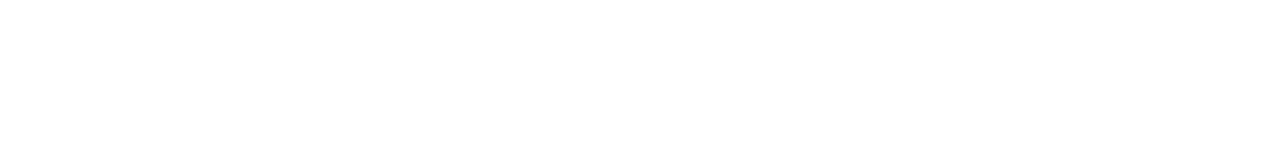
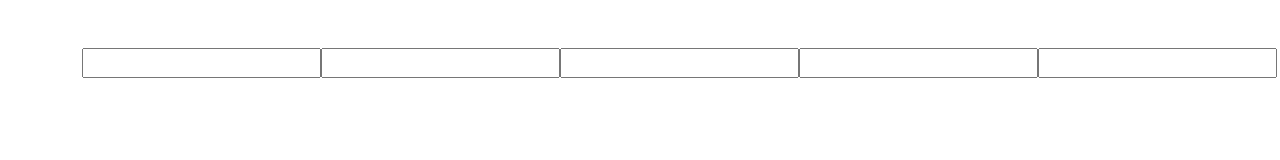
Before and after one commit to dariopalmesi/js-simon, a plain HTML site: page index.html in a window 1280 px wide. Drawn offline with nearby package versions, Linux system fonts and the light colour scheme.

Commit message:
upgrade initial commit

```diff
--- a/index.html
+++ b/index.html
@@ -1,11 +1,30 @@
 <!DOCTYPE html>
 <html lang="en">
+
 <head>
     <meta charset="UTF-8">
     <meta name="viewport" content="width=device-width, initial-scale=1.0">
+    <link href="https://cdn.jsdelivr.net/npm/bootstrap@5.3.3/dist/css/bootstrap.min.css" rel="stylesheet"
+        integrity="sha384-QWTKZyjpPEjISv5WaRU9OFeRpok6YctnYmDr5pNlyT2bRjXh0JMhjY6hW+ALEwIH" crossorigin="anonymous">
     <title>Simon</title>
 </head>
+
 <body>
+
+    <div id="num container">
+
+    </div>
+    <div class="container d-flex mt-5">
+        <input type="number">
+        <input type="number">
+        <input type="number">
+        <input type="number">
+        <input type="number">
+    </div>
+
+
+
     <script src="./main.js"></script>
 </body>
+
 </html>
--- a/main.js
+++ b/main.js
@@ -1,4 +1,19 @@
+// Descrizione:
+// Visualizzare in pagina 5 numeri casuali.
+// Da lì parte un timer di 30 secondi.
+// Dopo 30 secondi i numeri scompaiono e appaiono invece 5 input in cui l'utente deve inserire i numeri che ha visto precedentemente, nell'ordine che preferisce.
+// Dopo che sono stati inseriti i 5 numeri, il software dice quanti e quali dei numeri da indovinare sono stati individuati.
+// NOTA: non è importante l'ordine con cui l'utente inserisce i numeri, basta che ne indovini il più possibile.
+
+
+
+
+
 // Pensate prima in italiano.
 // Dividete in piccoli problemi la consegna.
 // Individuate gli elementi di cui avete bisogno per realizzare il programma.
 // Immaginate la logica come fosse uno snack: "Dati 2 array di numeri, indica quali e quanti numeri ci sono in comune tra i due array"
+
+
+// creare un arradi 5 numeri
+let numbers = [1,8,4,5,6]
```
